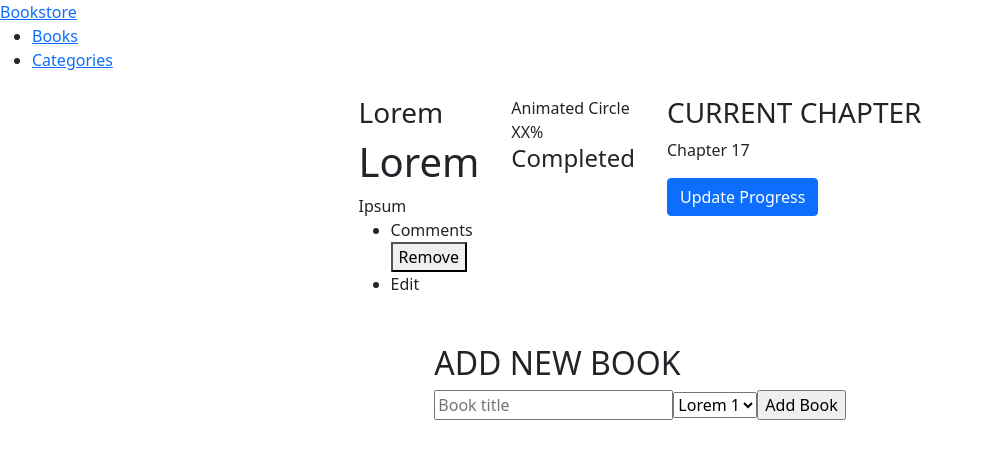
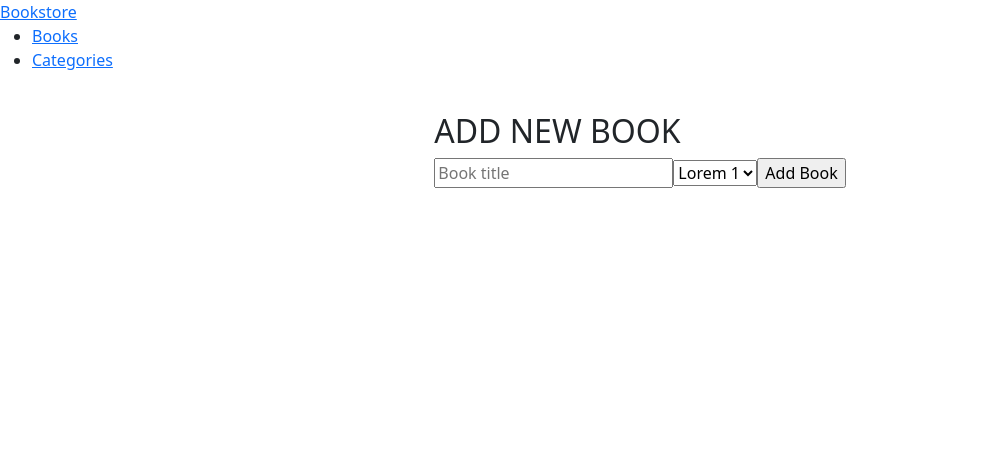
Before and after one commit to kensayo/bookstore-react, a React (Create React App) app: page /books in a window 1280 px wide. Shown: the top 458 px of the page, without its empty margins (0-982 px from the left). Built offline with nearby package versions, Linux system fonts and the light colour scheme.

Commit message:
Requested Changes

```diff
--- a/src/components/bookList.js
+++ b/src/components/bookList.js
@@ -1,12 +1,14 @@
 import React from 'react';
+import { useSelector } from 'react-redux';
 import RemoveBook from './removeBook';
 
 const BookList = () => {
-  const bookStore = [{ id: 123, title: 'Lorem', author: 'Ipsum' }];
+  const bookStore = useSelector((state) => state.book);
   return (
-    <div className="d-flex flex-row justify-content-center my-2">
+    <div>
       {bookStore.map((book) => (
-        <div className="d-flex flex-column px-3" key={book.id}>
+        <div key={book.id} className="d-flex flex-row justify-content-center my-2">
+          <div className="d-flex flex-column px-3">
             <h3>Lorem</h3>
             <h1>{book.title}</h1>
             <span>{book.author}</span>
@@ -18,7 +20,6 @@ const BookList = () => {
               </ul>
             </div>
           </div>
-      ))}
           <div className="px-3">
             <div>Animated Circle</div>
             <div>XX%</div>
@@ -30,6 +31,8 @@ const BookList = () => {
             <button type="button" className="btn btn-primary">Update Progress</button>
           </div>
         </div>
+      ))}
+    </div>
   );
 };
 
--- a/src/redux/configureStore.js
+++ b/src/redux/configureStore.js
@@ -3,7 +3,7 @@ import logger from 'redux-logger';
 import booksReducer from './books/books';
 
 const reducers = combineReducers({
-  booksReducer,
+  book: booksReducer,
 });
 
 const store = createStore(reducers, applyMiddleware(logger));
```
Lines whose indentation alone changed are shown as unchanged.
